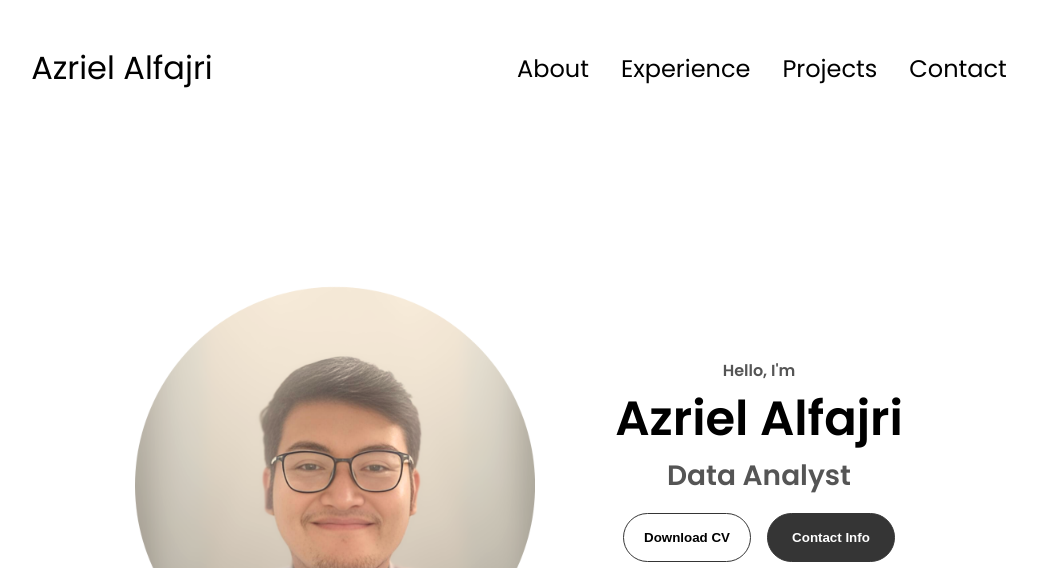
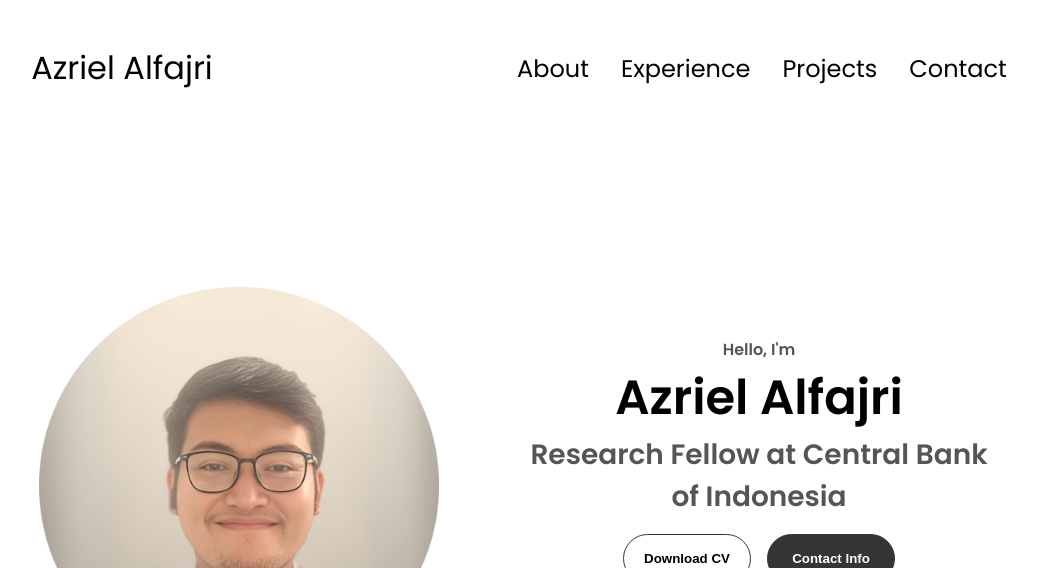
Before and after one commit to azrielalfajr/html-css-js-portfolio, a plain HTML site: page index.html in a window 1280 px wide. Shown: the top 568 px of the page, without its empty margins (121-1158 px from the left). Drawn offline with Linux system fonts and the light colour scheme.

Commit message:
Update index.html

```diff
--- a/index.html
+++ b/index.html
@@ -43,7 +43,7 @@
         <div class="section__text">
             <p class="section__text__p1">Hello, I'm</p>
             <h1 class="title">Azriel Alfajri</h1>
-            <p class="section__text__p2">Data Analyst</p>
+            <p class="section__text__p2">Research Fellow at Central Bank of Indonesia</p>
             <div class="btn-container">
                 <button
                     class="btn btn-color-2"
```
